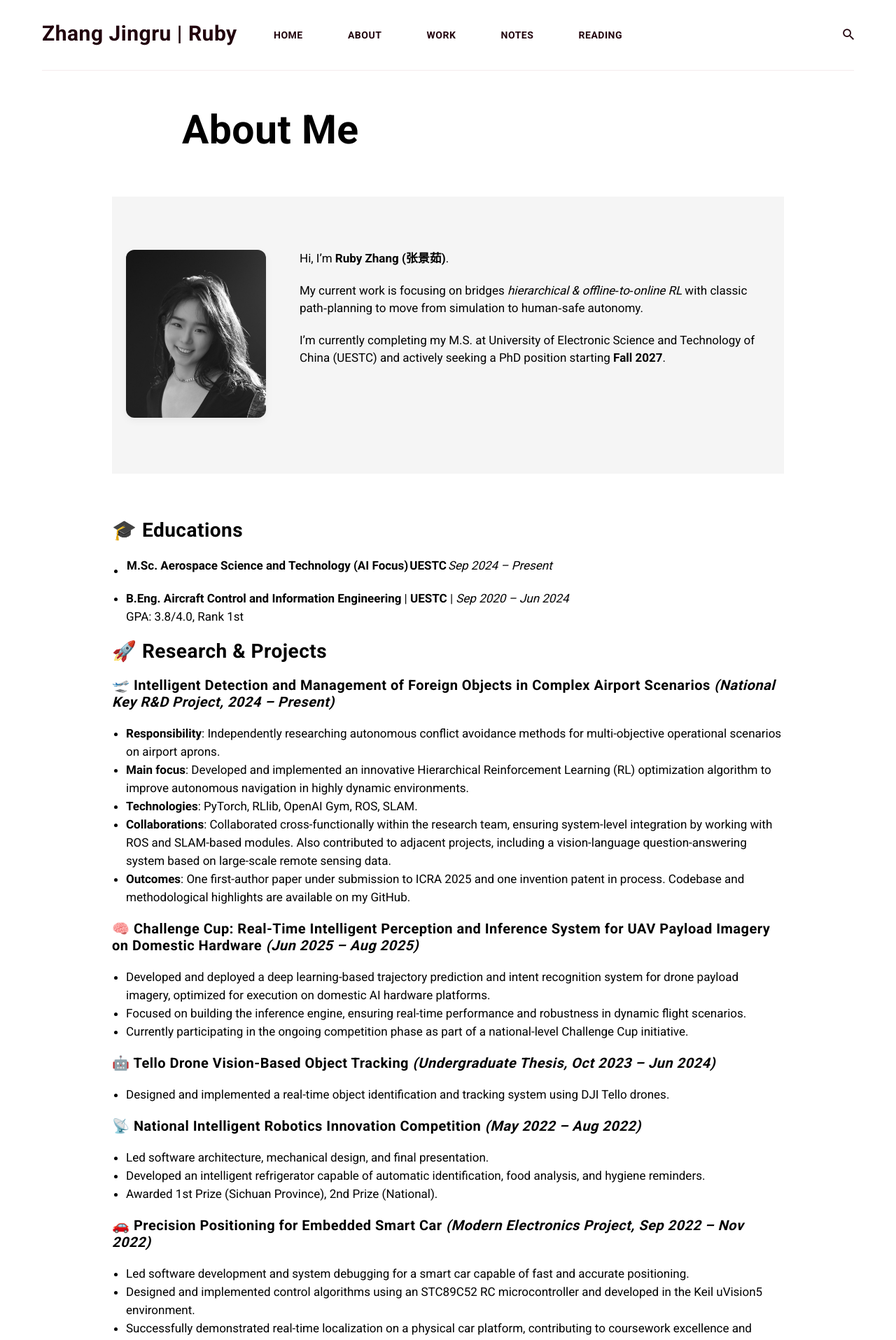
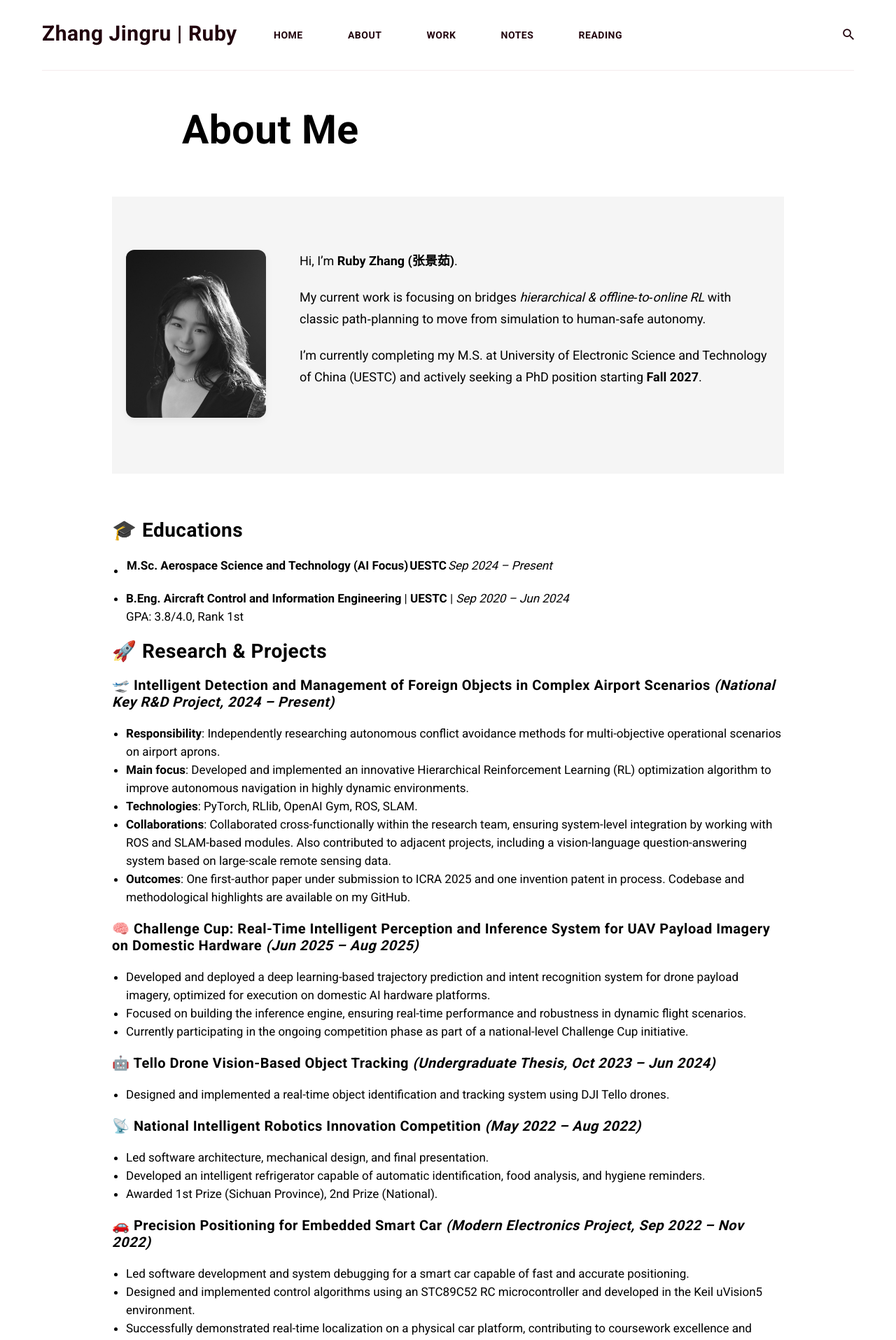
Before and after one commit to ZhangJingru-Ruby/ZhangJingru-Ruby.github.io, a Jekyll site: the page built from _pages/about.md, in a window 1280 px wide. Shown: the top 1915 px of the page at 70% size. Built offline with Jekyll 4.4.1, drawn with Linux system fonts in a browser that asks for light colours; nearby versions of some CDN libraries.

Commit message:
font size change

```diff
--- a/_sass/4-layouts/_page.scss
+++ b/_sass/4-layouts/_page.scss
@@ -92,8 +92,8 @@
 
 .about-intro {
   flex: 1;
-  font-size: 17px;
-  line-height: 1.5;
+  font-size: 18px;
+  line-height: 1.75;
   color: $black;
   max-width: none;
 }
```
